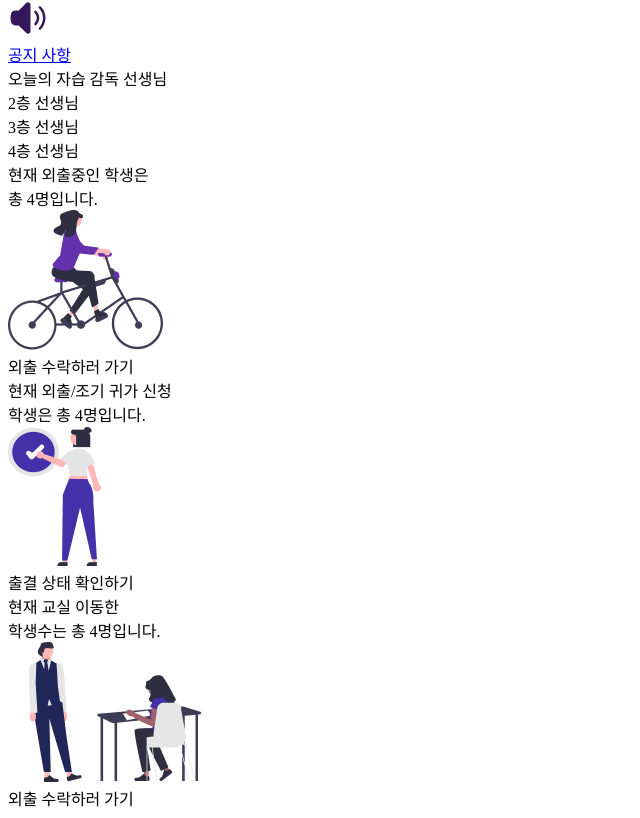
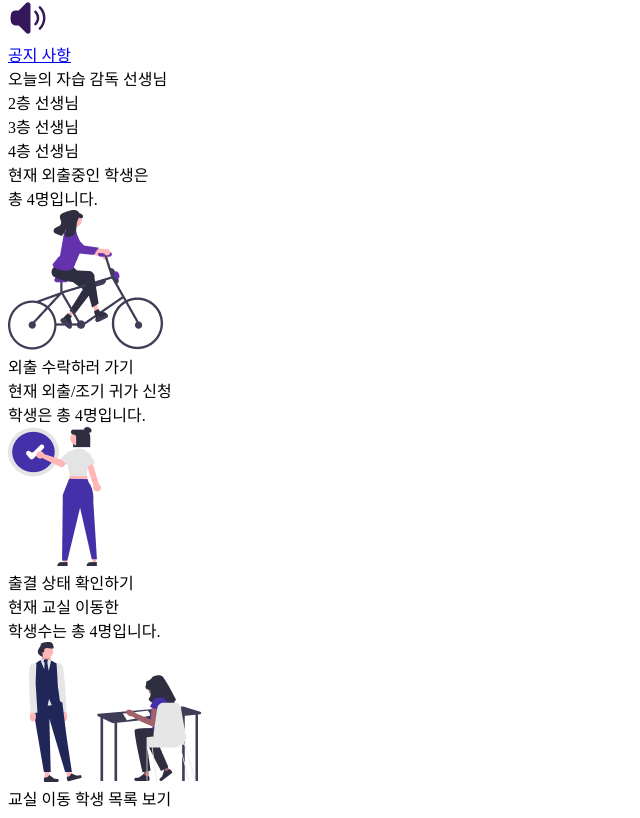
Before and after one commit to DSM-PICK/PICK2024_FRONT, a Next.js app: page /main in a window 1280 px wide. Shown: the part 774-1592 px from the top of the page, without its empty margins (0-640 px from the left). Built offline with nearby package versions, Linux system fonts and the light colour scheme.

Commit message:
fix : 메인 바로가기 멘트 수정

```diff
--- a/src/app/main/page.tsx
+++ b/src/app/main/page.tsx
@@ -99,7 +99,7 @@ const Main = () => {
             <CheckPage
               href="classChange"
               img={changeStudent}
-              buttonChildren="외출 수락하러 가기"
+              buttonChildren="교실 이동 학생 목록 보기"
               color="tertiary"
               contentChildren="현재 교실 이동한 "
             />
```
